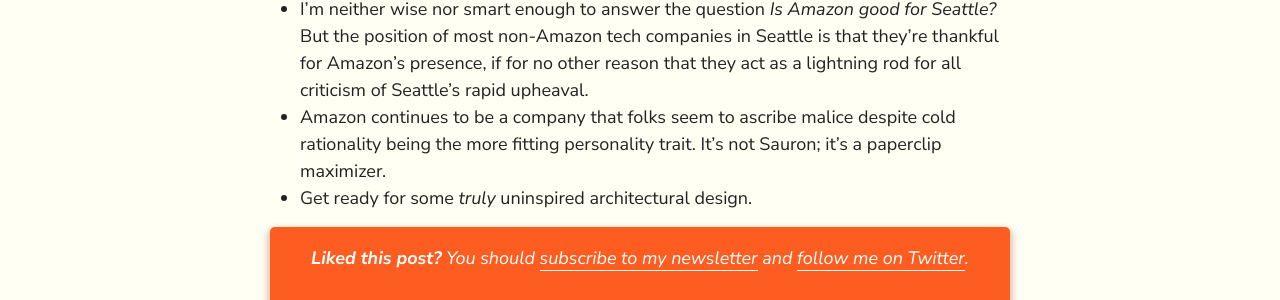
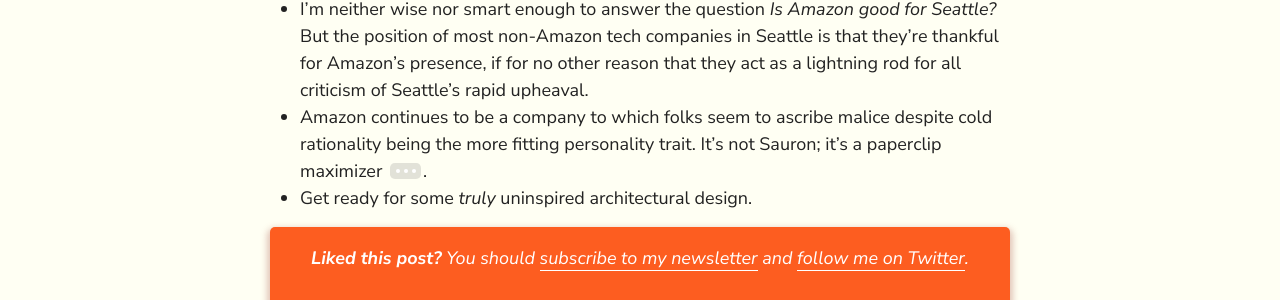
Before and after one commit to jmduke/jmduke-jekyll, a Jekyll site: the page built from _posts/2018-11-24-hq2.md, in a window 1280 px wide. Shown: the part 520-820 px from the top of the page. Built offline with Jekyll 4.4.1, drawn with Linux system fonts in a browser that asks for light colours.

Commit message:
Update Post “2018-11-24-hq2”

```diff
--- a/_posts/2018-11-24-hq2.md
+++ b/_posts/2018-11-24-hq2.md
@@ -9,7 +9,9 @@ Enough time has passed that I can issue a couple ~~hot takes~~ thoughts about HQ
 - If the folks in NoVa / Queens had any courage whatsoever, they'd realize that Amazon is going to move to those areas regardless and they'd start the benefit clawback process immediately.
 - It would be disingenuous of me to cast aspersions on transplants flocking to Crystal City or Queens because, well, I was a transplant flocking to Seattle for Amazon in 2013.  And I liked it!  And I still like it. And any posturing of _ugh, those techies are going to ruin the flavor of the city_ feels very gross. [^1]
 - I'm neither wise nor smart enough to answer the question *Is Amazon good for Seattle?* But the position of most non-Amazon tech companies in Seattle is that they're thankful for Amazon's presence, if for no other reason that they act as a lightning rod for all criticism of Seattle's rapid upheaval.
-- Amazon continues to be a company that folks seem to ascribe malice despite cold rationality being the more fitting personality trait.  It's not Sauron; it's a paperclip maximizer.
+- Amazon continues to be a company to which folks seem to ascribe malice despite cold rationality being the more fitting personality trait.  It's not Sauron; it's a paperclip maximizer [^2].
 - Get ready for some _truly_ uninspired architectural design.
 
 [^1]: I've seen a lot of people who moved to SF for tech jobs issue such statements and while I haven't called them out, because I am a coward, it is unclear to me whether or not that's cognitive dissonance or just they think SF is a special case.
+
+[^2]: If you haven't played [this](http://www.decisionproblem.com/paperclips/index2.html) yet, you should.
```
